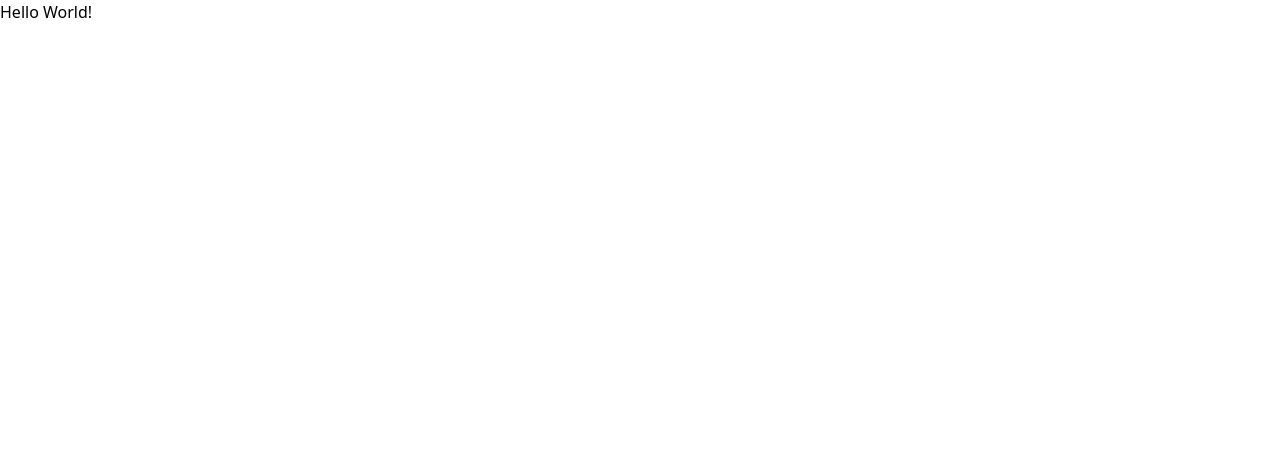
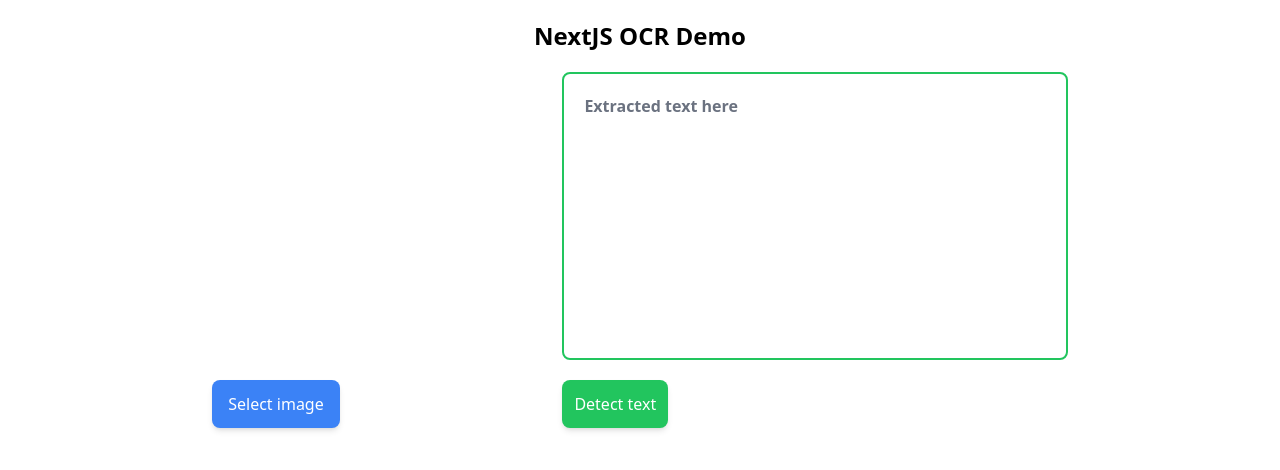
Before and after one commit to dpkreativ/nextjs-ocr-starter, a Next.js app: page / in a window 1280 px wide. Shown: the top 470 px of the page. Built offline with nearby package versions, Linux system fonts and the light colour scheme.

Commit message:
Set up the starter UI and functions

```diff
--- a/pages/index.js
+++ b/pages/index.js
@@ -1,6 +1,29 @@
+import { useState } from 'react';
 import Head from 'next/head';
 
 export default function Home() {
+  // ========= STATE MGT =========
+  const [imageSrc, setImageSrc] = useState();
+  const [extractedText, setExtractedText] = useState('Extracted text here');
+
+  // ========= FUNCTIONS =========
+  // OnChange function
+  const handleOnChange = (changeEvent) => {
+    const reader = new FileReader();
+
+    reader.onload = (onLoadEvent) => {
+      setImageSrc(onLoadEvent.target.result);
+    };
+
+    reader.readAsDataURL(changeEvent.target.files[0]);
+  };
+
+  // OnSubmit function
+  const handleOnSubmit = (e) => {
+    e.preventDefault();
+  };
+
+  // ========= RENDER UI =========
   return (
     <div>
       <Head>
@@ -9,7 +32,58 @@
         <link rel="icon" href="/favicon.ico" />
       </Head>
 
-      <main>Hello World!</main>
+      <main className="p-5 w-full max-w-4xl mx-auto">
+        <h1 className="text-center font-bold text-2xl">NextJS OCR Demo</h1>
+
+        {/* Form: to handle image upload and text extraction */}
+        <form
+          action="post"
+          onChange={handleOnChange}
+          onSubmit={handleOnSubmit}
+          className="mt-5 grid gap-5 md:grid-cols-5"
+        >
+          {/* Image Box: to store and preview the image before text extraction begins */}
+          <div className="w-full h-72 col-span-5 md:col-span-2">
+            {imageSrc && (
+              <img
+                src={imageSrc}
+                alt="uploaded image"
+                className="object-contain h-full w-full"
+              />
+            )}
+          </div>
+
+          {/* Input: to select the image from your local directory */}
+          <div className="w-full col-span-2 md:order-last relative">
+            <input
+              type="file"
+              name="file"
+              className="absolute z-10 w-32 h-12 opacity-0"
+            />
+            <label
+              htmlFor="file"
+              className="bg-blue-500 text-white rounded-lg shadow-md p-3 block relative w-32 h-12 text-center"
+            >
+              Select image
+            </label>
+          </div>
+
+          {/* Button: to trigger text extraction using Cloudinary's OCR */}
+          <div className="w-full col-span-3 md:order-last">
+            <button
+              type="submit"
+              className="bg-green-500 text-white rounded-lg shadow-md p-3"
+            >
+              Detect text
+            </button>
+          </div>
+
+          {/* Box: to display the extracted text */}
+          <div className="w-full col-span-5 md:col-span-3 border-2 border-green-500 font-semibold text-gray-500 rounded-lg p-5">
+            {extractedText}
+          </div>
+        </form>
+      </main>
     </div>
   );
 }
```
